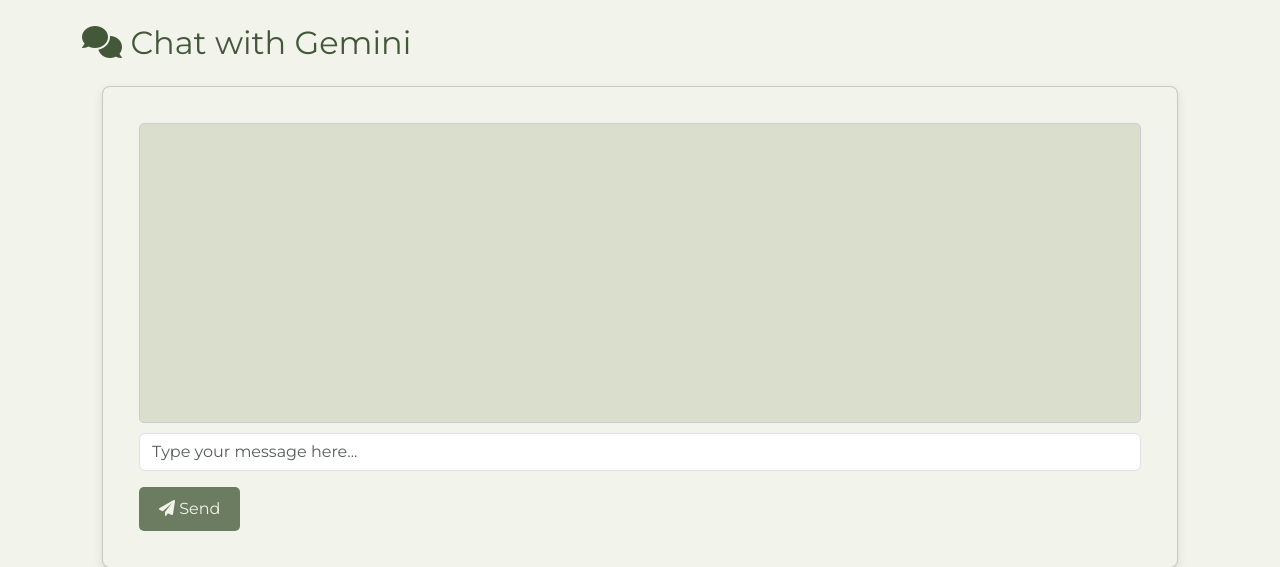
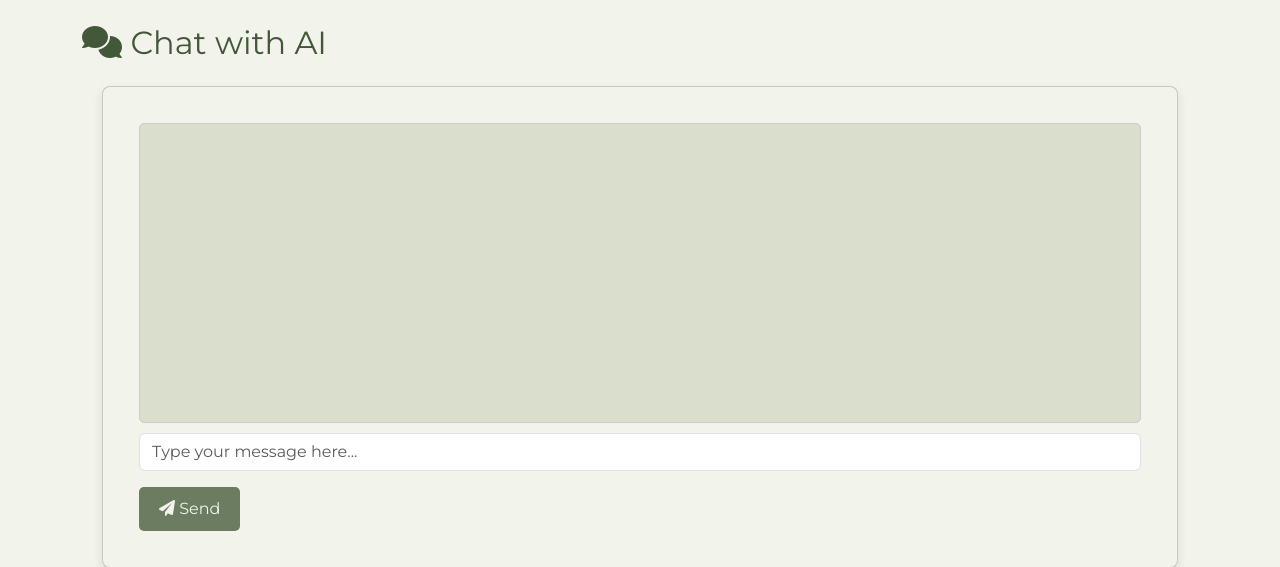
Before and after one commit to ayaanbekur/fbla2025, a Flask app: page /chat_page in a window 1280 px wide. Shown: the part 77-644 px from the top of the page. Run offline with Flask 3, Linux system fonts and the light colour scheme; the visitor is signed in with stand-in values (Sample User, id 1); parts of the project's set-up code (start-up, migrations or seed data) failed here and were passed over; some libraries are stand-ins or nearby versions.

Commit message:
new file:   .env 	modified:   templates/chat.html 	modified:   templates/stocks.html

```diff
--- a/templates/chat.html
+++ b/templates/chat.html
@@ -1,7 +1,7 @@
 {% extends "base.html" %}
 
 {% block content %}
-<h2 class="mb-4"><i class="fas fa-comments"></i> Chat with Gemini</h2>
+<h2 class="mb-4"><i class="fas fa-comments"></i> Chat with AI</h2>
 
 <div class="card">
     <div class="card-body">
--- a/templates/stocks.html
+++ b/templates/stocks.html
@@ -20,6 +20,7 @@
                     <option value="NVDA">NVIDIA (NVDA)</option>
                     <option value="PYPL">PayPal (PYPL)</option>
                     <option value="INTC">Intel (INTC)</option>
+                    <option value="INTC">Bitcoin (BTCN)</option>
                 </select>
                 <button type="submit" class="btn btn-primary rounded-pill ms-2">
                     <i class="fas fa-search"></i> Search
```
